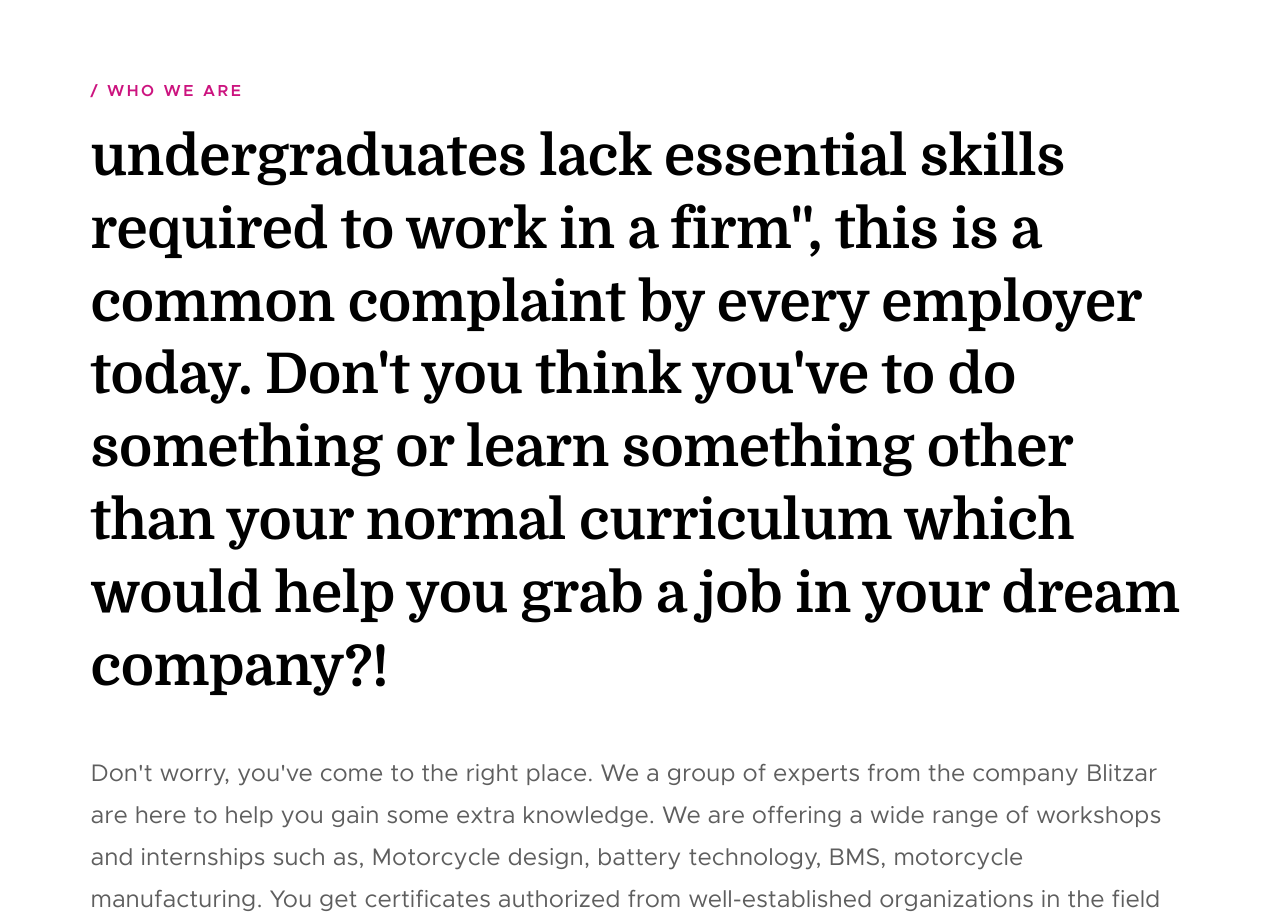
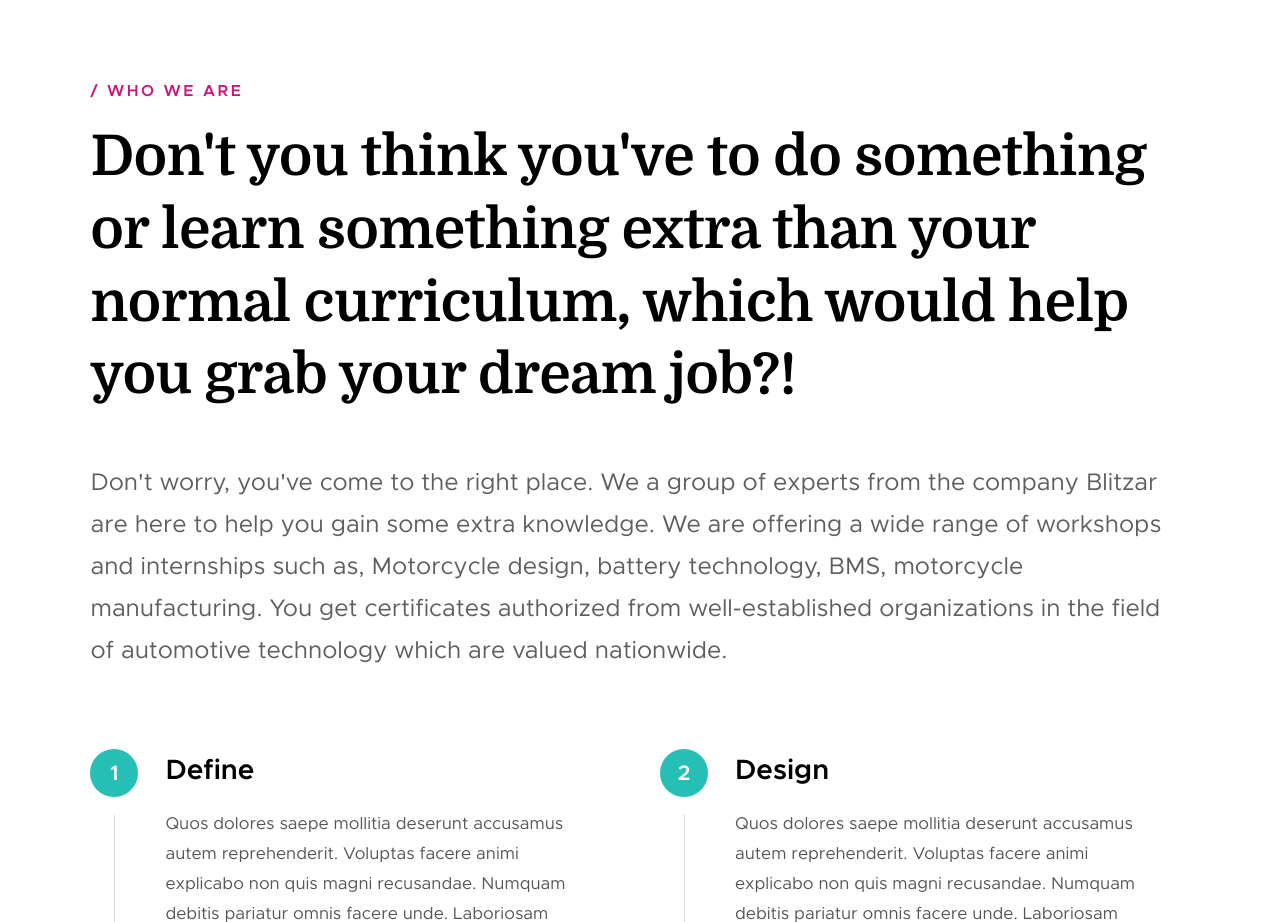
Before and after one commit to sharan12/sharan12.github.io, a plain HTML site: page index.html in a window 1280 px wide. Shown: the part 900-1822 px from the top of the page. Drawn offline with Linux system fonts and the light colour scheme; files whose address does not match are found by name.

Commit message:
Update index.html
1.3

```diff
--- a/index.html
+++ b/index.html
@@ -148,7 +148,7 @@
         <div class="row section-header" data-aos="fade-up">
             <div class="col-full">
                 <h3 class="subhead">Who We Are</h3>
-                <h1 class="display-1">undergraduates lack essential skills required to work in a firm", this is a common complaint by every employer today. Don't you think you've to do something or learn something other than your normal curriculum which would help you grab a job in your dream company?! </h1>
+                <h1 class="display-1">Don't you think you've to do something or learn something extra than your normal curriculum, which would help you grab your dream job?! </h1>
             </div>
         </div> <!-- end section-header -->
 
```
